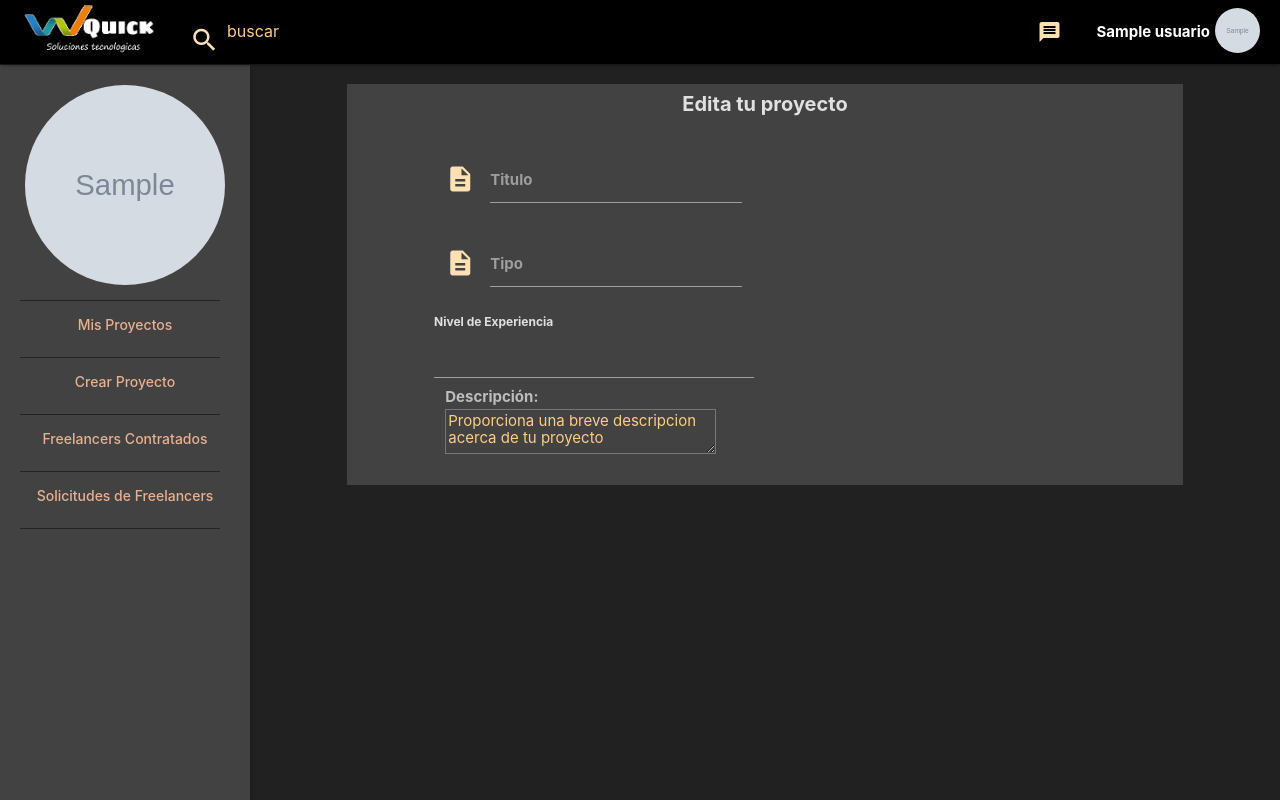
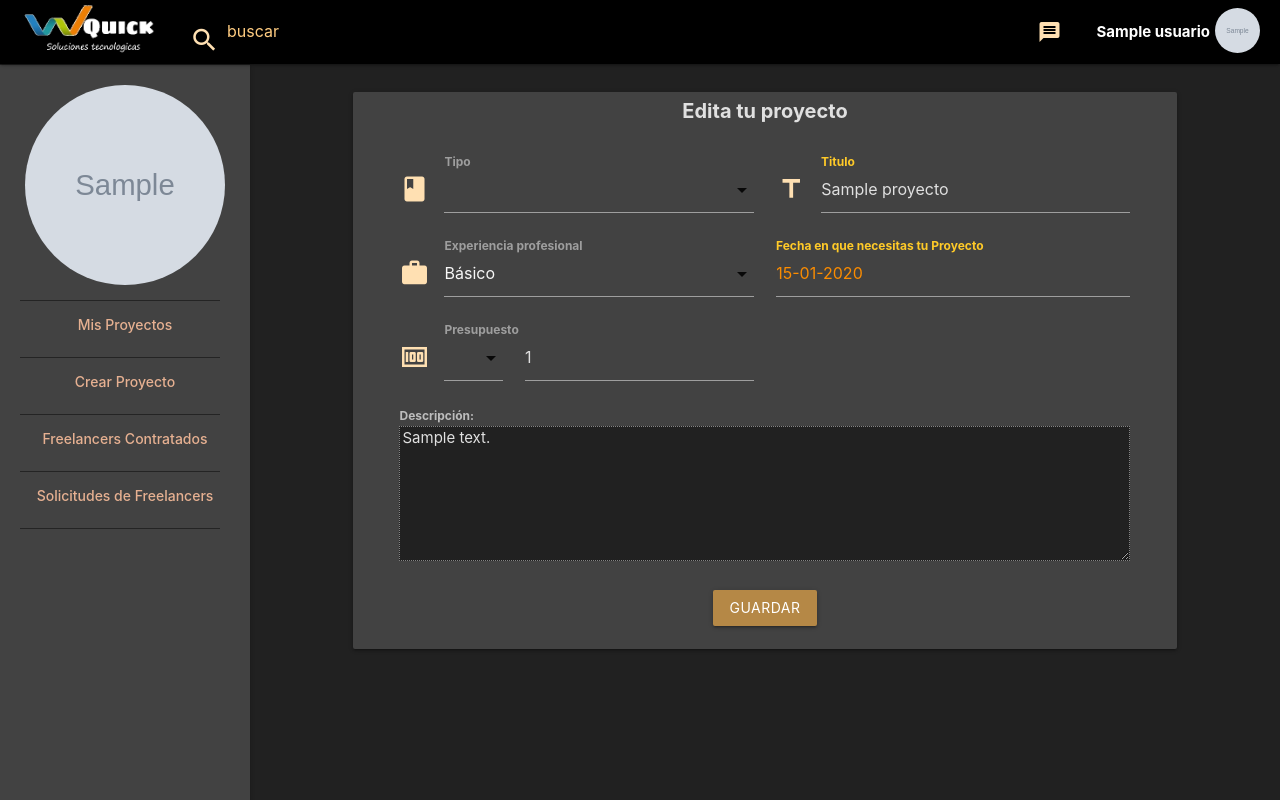
Before and after one commit to FaridLesther/herokuWquick, a Django app: page /editarProyecto?proyecto=1 in a window 1280 px wide. Run offline with Django 3.2, Linux system fonts and the light colour scheme; a user stored in the database is signed in; tables that the repository leaves empty hold one stand-in row (values such as "Sample post"); grey boxes marked "Sample" are stand-in pictures.

Commit message:
[Nuevo] editarProyecto.html

```diff
--- a/app/templates/frames/autocomplete.html
+++ b/app/templates/frames/autocomplete.html
@@ -1,7 +1,13 @@
 <!-- CDN de Materialize JavaScript -->
 <script src="https://cdnjs.cloudflare.com/ajax/libs/materialize/1.0.0/js/materialize.min.js"></script>
 <script>
-    var busqueda = {{ busqueda|safe }};
+    '{% if busqueda %}'
+    {{"var busqueda ="}} {{ busqueda|safe }};
+    '{% else %}'
+    var busqueda = {
+        'no hay proyectos': ''
+    };
+    '{% endif %}'
 
     document.addEventListener('DOMContentLoaded', () => {
         let buscar = document.querySelectorAll('.autocomplete');
@@ -15,7 +21,6 @@
                     evento.preventDefault();
                     realizarBusqueda();
                 }
-            })
-        )
+            }))
     });
 </script>
--- a/usuarios/forms.py
+++ b/usuarios/forms.py
@@ -120,20 +120,6 @@ class FrmCrearProyecto(forms.ModelForm):
     #  Autor: Lesther Valladares
     #  Version: 0.0.1
     #  modelo: Proyecto
-
-    nivelesXP = (
-        (1, "Básico"),
-        (2, "Medio"),
-        (3, "Intermedio"),
-        (4, "Avanzado"),
-    )
-
-    moneda = (
-        ('L.', 'L.'),
-        ('$.', '$.'),
-        ('€.', '€.'),
-    )
-
     tipo = forms.CharField(max_length=30)
     tipo.widget.attrs['style'] = 'display: none;'
     tipo.widget.attrs['id'] = 'txt_tipo'
@@ -143,8 +129,19 @@ class FrmCrearProyecto(forms.ModelForm):
     fecha.widget.attrs['class'] = 'datepicker'
     fecha.widget.attrs['onkeypress'] = 'return false;'
 
+    nivelesXP = (
+        (1, "Básico"),
+        (2, "Medio"),
+        (3, "Intermedio"),
+        (4, "Avanzado"),
+    )
     xp = forms.ChoiceField(label='Elija una opción', choices=nivelesXP)
 
+    moneda = (
+        ('L.', 'L.'),
+        ('$.', '$.'),
+        ('€.', '€.'),
+    )
     moneda = forms.ChoiceField(label='Moneda', choices=moneda)
 
     #  Modelo del cual sera construido el formulario: Proyecto
@@ -534,11 +531,44 @@ class FrmEditarFreelancer(forms.ModelForm):
 
 class FrmEditarProyecto(forms.ModelForm):
     #  Formulario de edicion de proyectos en la base de datos
+    fecha = forms.CharField(required=True)
+    fecha.widget.attrs['id'] = 'data'
+    fecha.widget.attrs['class'] = 'datepicker'
+    fecha.widget.attrs['onkeypress'] = 'return false;'
+
+    categorias = (
+        ('Programacion Web', 'Programacion Web'),
+        ('Diseño', 'Diseño'),
+        ('Tiendas Online', 'Tiendas Online'),
+        ('Landing page', 'Landing page'),
+        ('Aplicaciones Moviles', 'Aplicaciones Moviles'),
+        ('Sistemas para Ordenadores', 'Sistemas para Ordenadores'),
+        ('Servidores', 'Servidores'),
+        ('Bases de Datos', 'Bases de Datos'),
+        ('Infraestructura', 'Infraestructura'),
+        ('Otros', 'Otros'),
+    )
+    tipo = forms.ChoiceField(choices=categorias)
+
+    xp = (
+        (1, 'Básico'),
+        (2, 'Medio'),
+        (3, 'Intermedio'),
+        (4, 'Avanzado'),
+    )
+    xp = forms.ChoiceField(choices=xp)
+
+    moneda = (
+        ('L.', 'L.'),
+        ('$.', '$.'),
+        ('€.', '€.'),
+    )
+    moneda = forms.ChoiceField(label='Moneda', choices=moneda)
     #  modelo: Proyectos
+
     class Meta:
         model = models.Proyecto
-        fields = ('titulo', 'tipo', 'descripcion',
-                  'xp', 'fecha_inicio', 'fecha_fin')
+        fields = ('titulo', 'descripcion', 'presupuesto')
         widgets = {
             'titulo': forms.TextInput(
                 attrs={
@@ -547,39 +577,43 @@ class FrmEditarProyecto(forms.ModelForm):
                     'required': 'required',
                 }
             ),
-            'tipo': forms.TextInput(
+            'descripcion': forms.Textarea(
                 attrs={
-                    'class': 'grey-text text-lighten-2',
-                    'type': 'text',
+                    'class': 'grey darken-4 grey-text text-lighten-2',
+                    'placeholder': 'Descipción del Proyecto',
+                    'style': 'max-width: 100%; height:135px;border: 1px dotted #848484; color: #fb8c00;',
                     'required': 'required',
                 }
             ),
-            'xp': forms.TextInput(
+            'presupuesto': forms.TextInput(
                 attrs={
-                    'class': 'grey-text text-lighten-2',
-                    'type': 'text',
+                    'class': 'validate grey-text text-lighten-2',
+                    'type': 'number',
+                    'style': 'margin-top: 15px;',
                     'required': 'required',
-                }
-            ),
-            'descripcion': forms.Textarea(
-                attrs={
-                    'rows': '5',
-                    'class': 'grey-text text-lighten-2',
-                    'id': 'txt-descripcion',
-                    'placeholder': 'Proporciona una breve descripcion acerca de tu proyecto',
-                    'style': 'width: 100%;',
-                    'required': 'required',
+                    'value': '1000',
                 }
             ),
         }
 
-    def save(self, commit=True, usuario=-1):
+    def save(self, commit=True, idProyecto=-1):
         try:
-            proyecto = models.Proyecto.objects.get(usuario_id=usuario)
+            proyecto = models.Proyecto.objects.get(pk=idProyecto)
+
             proyecto.titulo = self.cleaned_data.get('titulo')
             proyecto.descripcion = self.cleaned_data.get('descripcion')
             proyecto.tipo = self.cleaned_data.get('tipo')
             proyecto.xp = self.cleaned_data.get('xp')
+            proyecto.fecha_inicio = datetime.now()
+
+            fecha_fin = self.cleaned_data.get('fecha')
+            fecha_fin = fecha_fin + \
+                time.strftime(' %H:%M:%S', time.localtime())
+            fecha_fin = datetime.strptime(fecha_fin, '%d-%m-%Y %H:%M:%S')
+            proyecto.fecha_fin = fecha_fin
+
+            proyecto.moneda = self.cleaned_data.get('moneda')
+            proyecto.presupuesto = self.cleaned_data.get('presupuesto')
             if commit:
                 proyecto.save()
         except models.Proyecto.DoesNotExist:
--- a/usuarios/templates/usuarios/editarProyecto.html
+++ b/usuarios/templates/usuarios/editarProyecto.html
@@ -1,51 +1,97 @@
+{% load static %}
 <!DOCTYPE html>
 <html lang="es">
+
 <head>
     {% include 'frames/head.html' %}
 </head>
+
 <body>
     {% include 'frames/navbar.html' %}
     {% include 'frames/sidebar.html' %}
     <main>
-        <div class="row mcard">
-            <div class="col s12 m10 offset-m1">
-                <section style="padding: 5px;">
-                    <div class="row">
-                        <div class="col s12 m10 offset-m1">
-                            <div class="container-fluid">
+        <div class="row mcard" style="padding-left: 2%; padding-right: 2%;">
+            <div class="card col s12 m10 offset-m1">
+                <div class="card-title center">
+                    <label style="font-size: 20px;">Edita tu proyecto</label>
+                    <br>
+                </div>
+
+                <div class="card-content">
                     <form id="frm-editarproyecto" method="POST">{% csrf_token %}
-                                    <div class="container-fluid center">
-                                        <label style="font-size: 20px;">Edita tu proyecto</label>
-                                        <br><br>
+                        <div class="input-field col s12 m6">
+                            <i class="material-icons prefix">book</i>
+                            {{form.tipo}}
+                            <label for="id_tipo">Tipo</label>
+                        </div>
+
+                        <div class="input-field col s12 m6">
+                            <i class="material-icons prefix">title</i>
+                            {{form.titulo}}
+                            <label for="id_titulo">Titulo</label>
+                        </div>
+                        <div class="input-field col s12 m6">
+                            <i class="material-icons prefix">work</i>
+                            {{form.xp}}
+                            <label for="id_xp">Experiencia profesional</label>
                         </div>
 
                         <div class="col s12 m6">
-                                        <div class="input-field col s12">
-                                            <i class="material-icons prefix">description</i>
-                                            {{form.titulo}}
-                                            <label for="id_titulo">Titulo</label>
-                                        </div>
-
-                                        <div class="input-field col s12">
-                                            <i class="material-icons prefix">description</i>
-                                            {{form.tipo}}
-                                            <label for="txt-tipo">Tipo</label>
-                                        </div>
-
-                                        <div class="col-sm-6">
-                                            <div class="form-group">
-                                                <label>Nivel de Experiencia</label>
-                                                {{form.xp}}
+                            <div class="input-field">
+                                {{ form.fecha }}
+                                <label for="data">Fecha en que necesitas tu Proyecto</label>
                             </div>
                         </div>
 
-                                        <div class="col s11">
-                                            <label class="grey-text text-lighten-1"
-                                                style="font-size: 15px;">Descripción:</label>
+                        <div class="input-field col s5 m2">
+                            <i class="material-icons prefix">money</i>
+                            {{form.moneda}}
+                            <label for="id_moneda">Presupuesto</label>
+                        </div>
+
+                        <div class="col s7 m4">
+                            {{form.presupuesto}}
+                        </div>
+
+                        <div class="col s12">
+                            <label for="id_descripcion" class="grey-text text-lighten-1">Descripción:</label>
                             <div>
                                 {{form.descripcion}}
                             </div>
                         </div>
+
+                        <div class="col s12"><br></div>
+                        <div class="container-fluid center">
+                            <div class="col s8 offset-s2">
+                                <button id="btn-guardar" class="btn">Guardar</button>
+                            </div>
+                            <div class="col s12"><br></div>
+                        </div>
+                    </form>
+                </div>
+            </div>
+        </div>
     </main>
+
+    <script src="{% static 'js/WQuick.js' %}"></script>
+    {% include 'frames/autocomplete.html' %}
+    <script>
+        var tipo = '{{proyecto.tipo|escape}}'
+        var titulo = '{{proyecto.titulo|escape}}'
+        var xp = '{{proyecto.xp|escape}}'
+        var fecha = '{{fecha|escape}}'
+        var moneda = '{{proyecto.moneda|escape}}'
+        var presupuesto = '{{proyecto.presupuesto|escape}}'
+        var descripcion = `{{proyecto.descripcion|escape}}`
+
+        document.getElementById('id_presupuesto').value = presupuesto;
+        document.getElementById('id_titulo').value = titulo;
+        document.getElementById('id_tipo').value = tipo;
+        document.getElementById('id_moneda').value = moneda;
+        document.getElementById('data').value = fecha;
+        document.getElementById('id_descripcion').value = descripcion;
+        document.getElementById('id_xp').value = xp;
+    </script>
 </body>
+
 </html>
--- a/usuarios/views.py
+++ b/usuarios/views.py
@@ -1,4 +1,5 @@
 import datetime
+import time
 import os
 from django.conf import settings
 from django.shortcuts import render, redirect
@@ -249,13 +250,42 @@ class EditarProyecto(CreateView):
     form_class = forms.FrmEditarProyecto
     success_url = reverse_lazy('misProyectos')
 
+    def get(self, *args, **kwargs):
+        if self.request.GET.get('proyecto'):
+            idProyecto = self.request.GET.get('proyecto')
+            if self.request.GET.get('eliminar'):
+                try:
+                    proyecto = models.Proyecto.objects.get(pk=idProyecto)
+                    proyecto.delete()
+                except models.Proyecto.DoesNotExist:
+                    proyecto = None
+                return redirect(self.success_url)
+        return super(EditarProyecto, self).get(*args, **kwargs)
+
     def form_valid(self, form):
-        proyecto = form.save(True, self.request.proyecto.id)
+        eliminar = False
+        if self.request.GET.get('proyecto'):
+            idProyecto = self.request.GET.get('proyecto')
+        else:
+            return redirect(self.success_url)
+        proyecto = form.save(True, idProyecto)
         return redirect(self.success_url)
 
     def get_context_data(self, **kwargs):
         context = super(EditarProyecto, self).get_context_data(**kwargs)
         context['titulo'] = 'Editar mi Proyecto'
+
+        proyecto = False
+        if self.request.GET.get('proyecto'):
+            idProyecto = self.request.GET.get('proyecto')
+            proyecto = models.Proyecto.objects.filter(pk=idProyecto).values()
+        if proyecto:
+            fecha = str(proyecto[0]['fecha_fin'])
+            soloFecha = fecha.split(" ")[0].split("-")
+            # Formato de fecha d/m/yyyy se logra con el reverso de yyyy/m/d
+            fechaConFormato = "-".join(reversed(soloFecha))
+            context['fecha'] = fechaConFormato
+            context['proyecto'] = proyecto[0]
         return context
 
 
```
Also changed, not shown: app/settings.py (+7 -8 lines), static/js/editarPerfil.js (added, +43 -0 lines), usuarios/templates/usuarios/editarPerfil.html (+8 -43 lines), usuarios/templates/usuarios/misProyectos.html (+25 -2 lines). Lines whose indentation alone changed are shown as unchanged.
